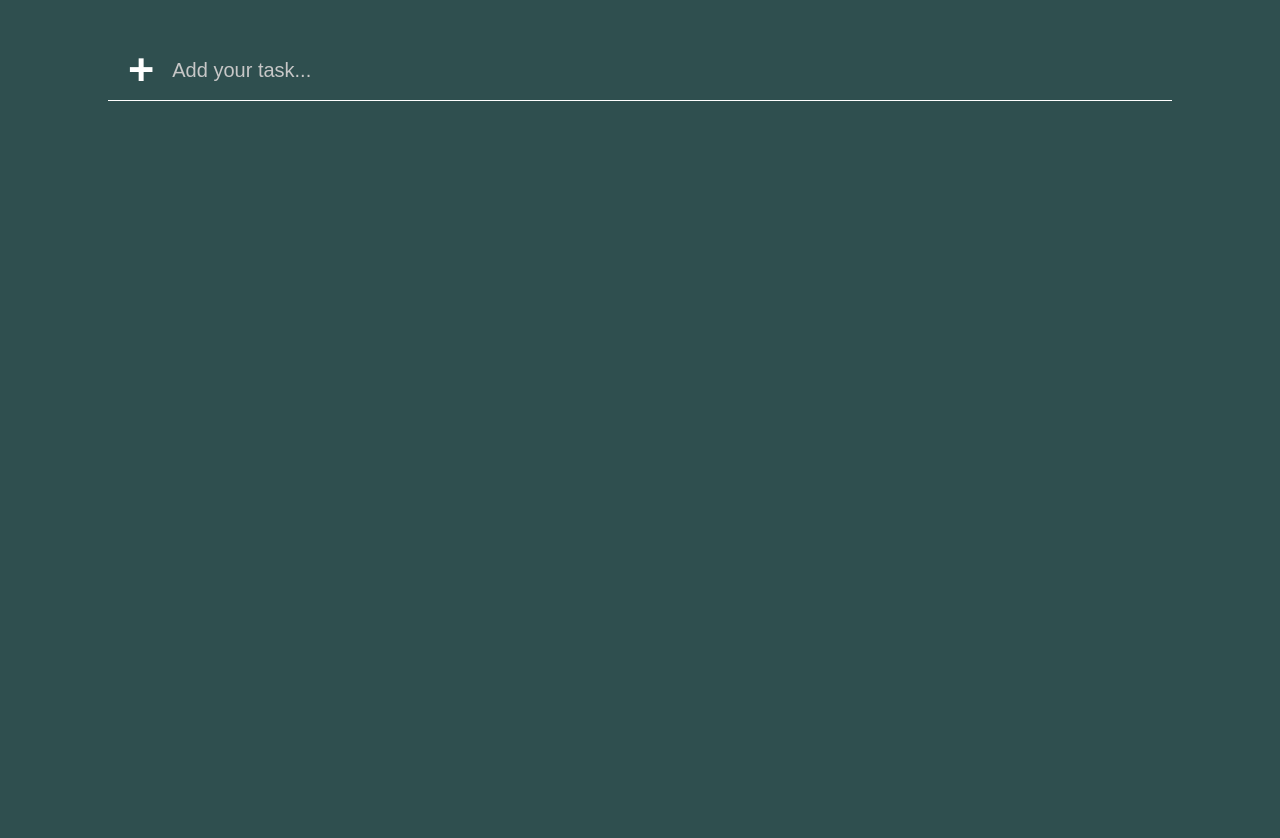
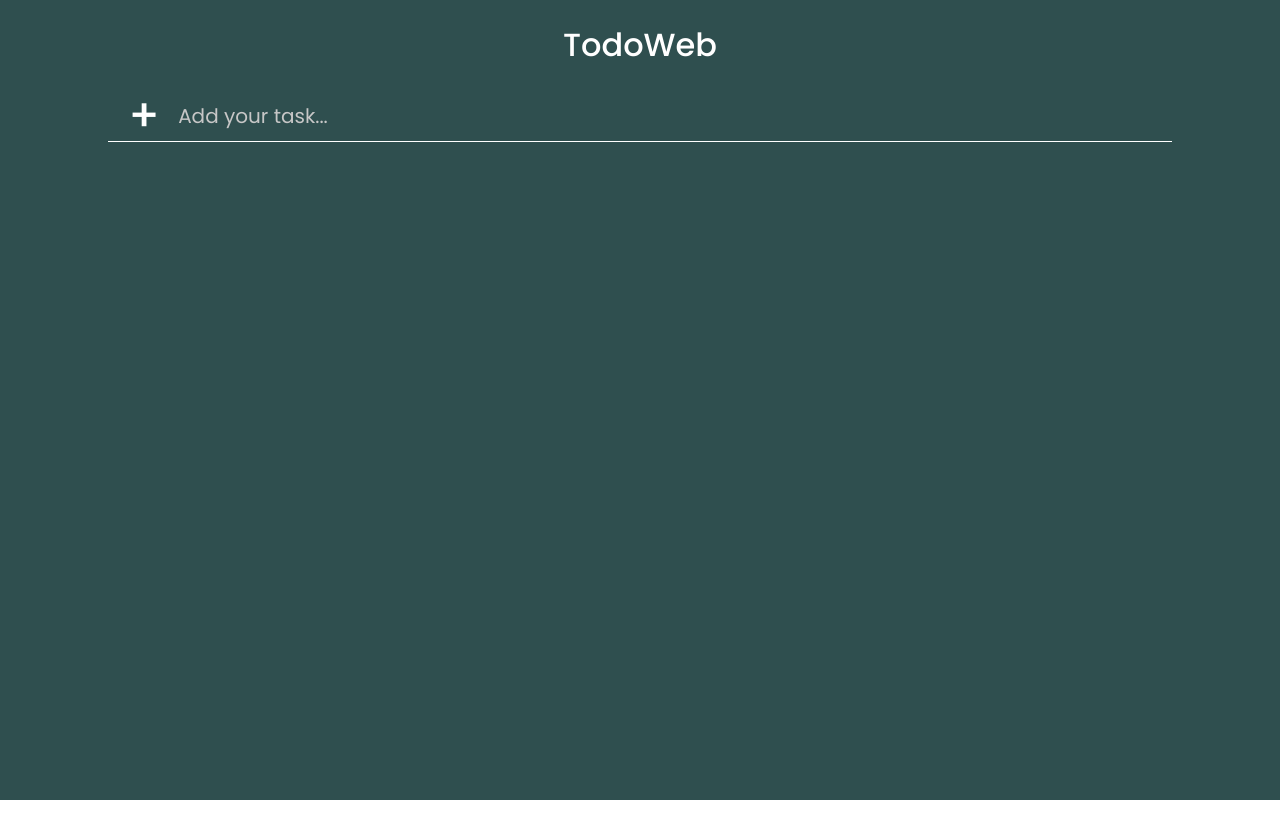
Before and after one commit to ronsnds/todoweb, a React (Create React App) app: page / in a window 1280 px wide. After the commit the page ends 800 px from the top, so only its background shows below. Built offline with nearby package versions, Linux system fonts and the light colour scheme.

Commit message:
font add

```diff
--- a/src/App.css
+++ b/src/App.css
@@ -1,9 +1,17 @@
+@import url("https://fonts.googleapis.com/css2?family=Poppins:wght@300;400;500&display=swap");
+
 .App {
     background-color: darkslategrey;
     width: 100%;
-    height: 100vh;
+    min-height: 100vh;
+    height: 100%;
     display: flex;
     flex-direction: column;
-    padding-top: 40px;
     align-items: center;
 }
+
+h1 {
+    color: #ffffff;
+    font-family: "Poppins", sans-serif;
+    font-weight: 500;
+}
--- a/src/App.js
+++ b/src/App.js
@@ -28,6 +28,7 @@ function App() {
 
     return (
         <div className="App">
+            <h1>TodoWeb</h1>
             <AddArea onEnter={addTask} />
             {itemtask.map((todo, index) => (
                 <ListAdd
--- a/src/components/addArea/index.js
+++ b/src/components/addArea/index.js
@@ -1,5 +1,5 @@
 import { useState } from "react";
-import "./addArea.css";
+import "./style.css";
 
 export function AddArea({ onEnter }) {
     const [addItem, setAddItem] = useState("");
--- a/src/components/addArea/addArea.css
+++ b/src/components/addArea/style.css
@@ -3,7 +3,7 @@
     justify-content: flex-start;
     align-items: center;
     width: 80%;
-    height: 60px;
+    height: 50px;
     min-width: 300px;
     padding: 0 20px;
     border-bottom: 1px solid #ffffff;
@@ -12,9 +12,9 @@
 }
 
 .plus {
-    font-family: sans-serif;
+    font-family: "Poppins", sans-serif;
     font-size: 45px;
-    font-weight: 700;
+    font-weight: 500;
     color: #ffffff;
 }
 
@@ -23,9 +23,9 @@
     height: 100%;
     background: none;
     border: none;
-    font-family: sans-serif;
+    font-family: "Poppins", sans-serif;
     font-size: 20px;
-    font-weight: 500;
+    font-weight: 400;
     color: #ffffff;
 }
 
@@ -34,8 +34,8 @@
 }
 
 .input-addArea::placeholder {
-    font-family: sans-serif;
+    font-family: "Poppins", sans-serif;
     font-size: 20px;
-    font-weight: 500;
+    font-weight: 400;
     color: #c7c7c7;
 }
--- a/src/components/listAdd/index.js
+++ b/src/components/listAdd/index.js
@@ -12,7 +12,7 @@ export function ListAdd({ item, onChange, co }) {
             <label
                 className="textList"
                 style={{
-                    color: co === true ? "red" : "black",
+                    color: co === true ? "red" : "#ffffff",
                     textDecoration: co === true ? "line-through" : "none",
                 }}
             >
--- a/src/components/listAdd/style.css
+++ b/src/components/listAdd/style.css
@@ -1,8 +1,8 @@
 .container-task {
     width: 80%;
     min-width: 300px;
-    height: 40px;
-    background-color: antiquewhite;
+    height: 50px;
+    background-color: #2d8f66;
     display: flex;
     align-items: center;
     justify-content: flex-start;
@@ -18,8 +18,8 @@
 }
 
 .textList {
-    font-family: sans-serif;
+    font-family: "Poppins", sans-serif;
+    font-weight: 300;
     font-size: 18px;
-    font-weight: 500;
-    color: #000;
+    color: #ffffff;
 }
```
